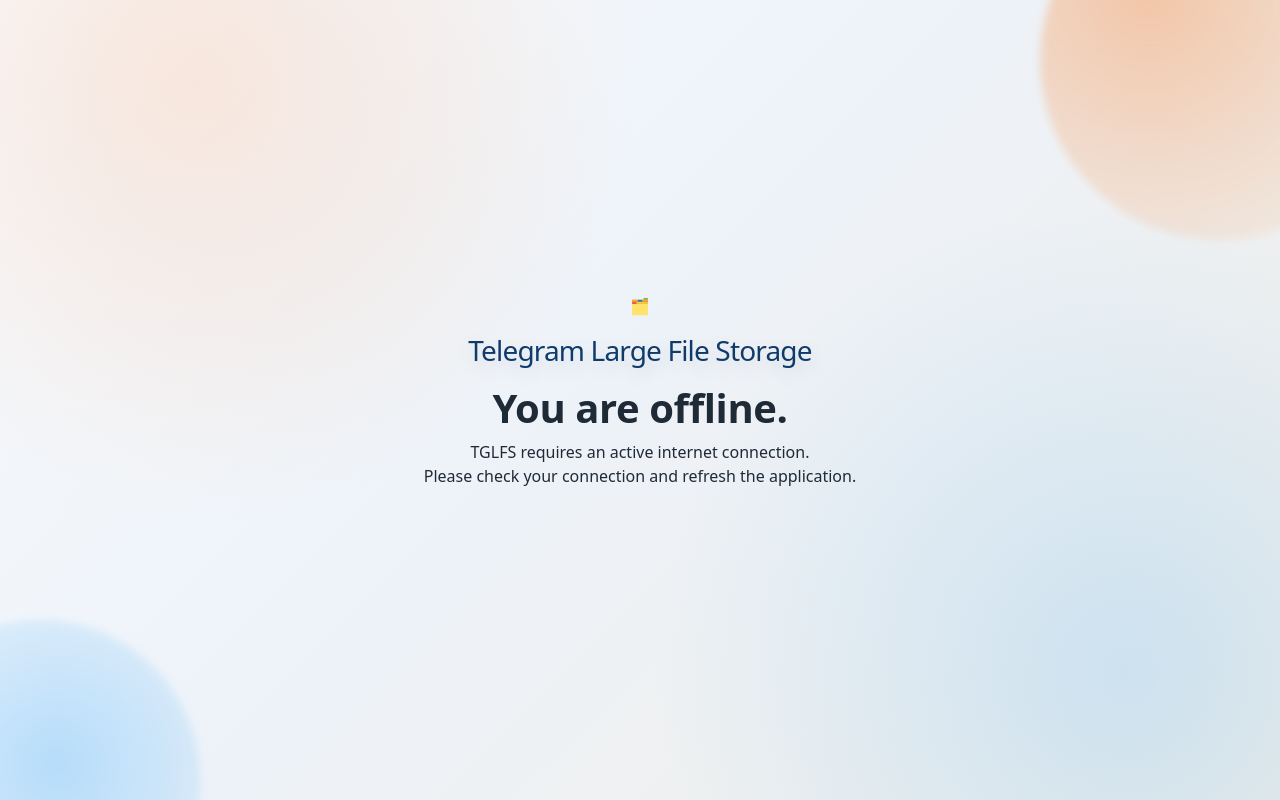
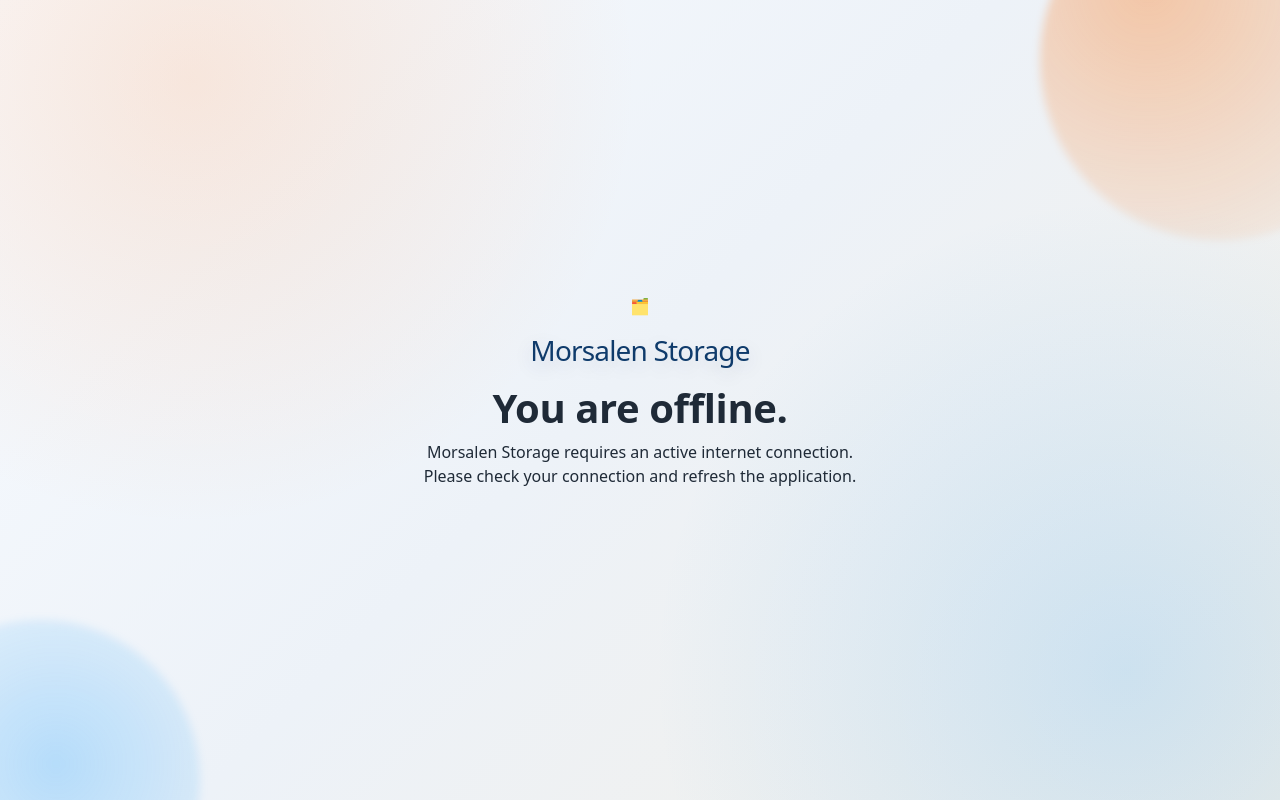
Before and after one commit to Morsalen0220/morsalen-storage, a website built with Vite: page src/offline.html in a window 1280 px wide. Built offline with nearby package versions, Linux system fonts and the light colour scheme.

Commit message:
Rebrand app metadata and PWA icons to Morsalen Storage

```diff
--- a/src/offline.html
+++ b/src/offline.html
@@ -2,7 +2,7 @@
 <html lang="en">
     <head>
         <meta charset="utf-8" />
-        <title>TGLFS</title>
+        <title>Morsalen Storage</title>
         <meta name="viewport" content="width=device-width, initial-scale=1" />
         <link
             href="https://cdn.jsdelivr.net/npm/bootstrap@5.3.3/dist/css/bootstrap.min.css"
@@ -11,16 +11,16 @@
             crossorigin="anonymous"
         />
         <link href="./style.css" rel="stylesheet" />
-        <link rel="icon" href="/icons/TGLFS logo 192.png" sizes="192x192" type="image/png" />
+        <link rel="icon" href="/icons/morsalen-storage-192.png" sizes="192x192" type="image/png" />
         <link rel="manifest" href="/manifest.json" />
     </head>
     <body class="text-center">
         <div id="app">
             <div id="logo">🗂️</div>
-            <h1 id="title" class="h3 mb-3 font-weight-normal">Telegram Large File Storage</h1>
+            <h1 id="title" class="h3 mb-3 font-weight-normal">Morsalen Storage</h1>
             <div id="offline">
                 <h1>You are offline.</h1>
-                <p>TGLFS requires an active internet connection.<br>Please check your connection and refresh the application.</p>
+                <p>Morsalen Storage requires an active internet connection.<br>Please check your connection and refresh the application.</p>
             </div>
         </div>
         <script
```
Also changed, not shown: src/index.html (+3 -3 lines), dist/icons/TGLFS logo 192.png (deleted), dist/icons/TGLFS logo 512.png (deleted), dist/icons/morsalen-storage-192.png (added), dist/icons/morsalen-storage-512.png (added), dist/index.html, dist/manifest.json, dist/offline.html, public/icons/TGLFS logo 192.png (deleted), public/icons/TGLFS logo 512.png (deleted), public/icons/morsalen-storage-192.png (added), public/icons/morsalen-storage-512.png (added), public/manifest.json.
